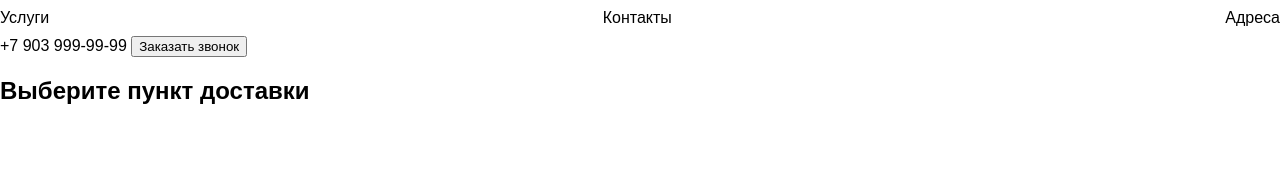
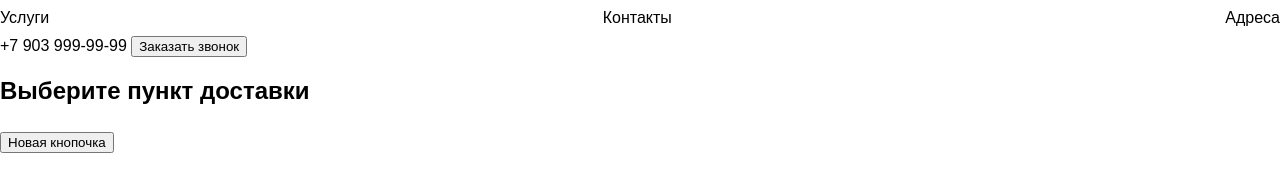
Before and after one commit to Kirill-Emelianov/special-app, a plain HTML site: page index.html in a window 1280 px wide. Drawn offline with Linux system fonts and the light colour scheme.

Commit message:
Button added

```diff
--- a/index.html
+++ b/index.html
@@ -20,6 +20,7 @@
             <a href="tel:+79039999999">+7 903 999-99-99</a>
             <button>Заказать звонок</button>
 			<h2>Выберите пункт доставки<h2>
+                <button>Новая кнопочка</button>
         </div>
     </header>
 </body>
```
